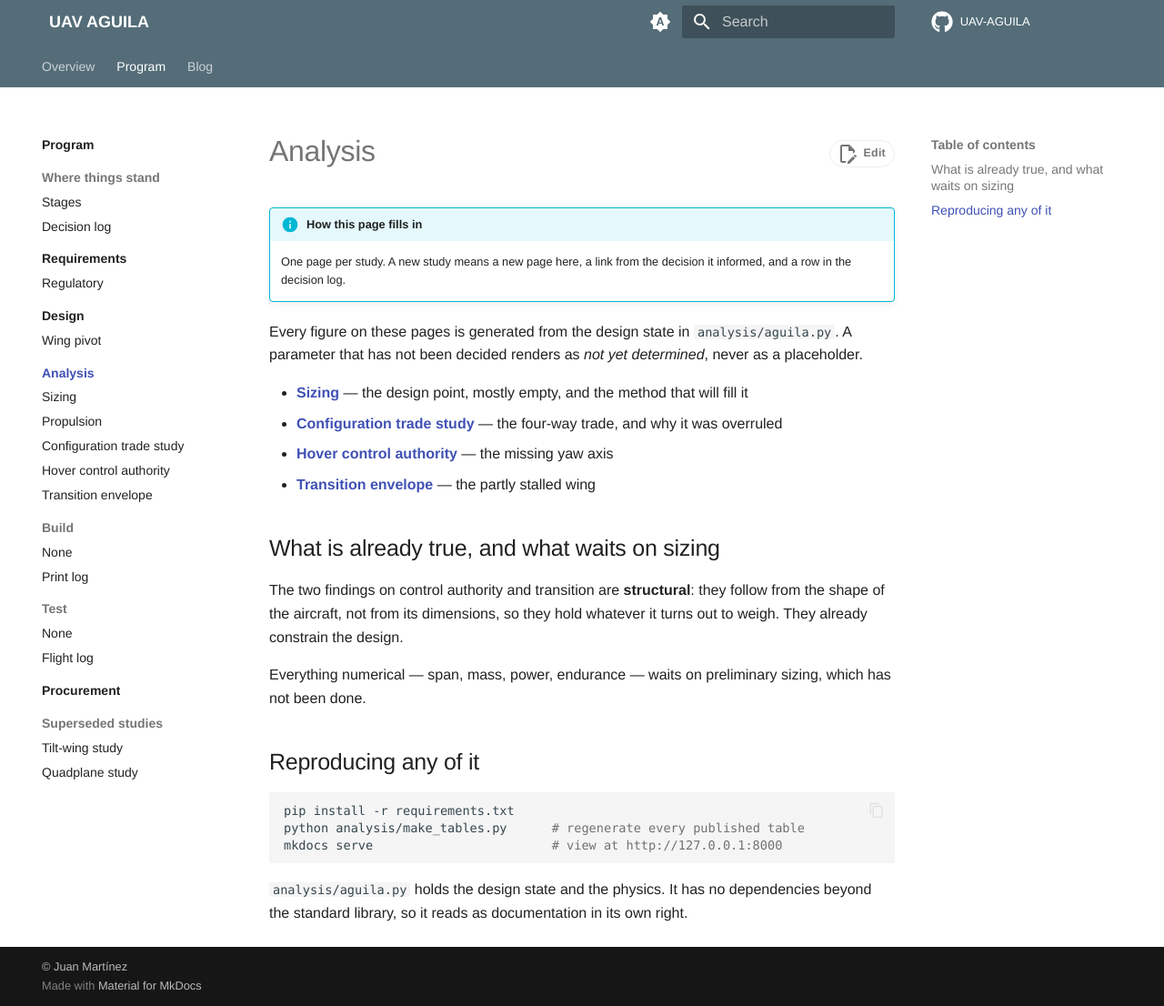
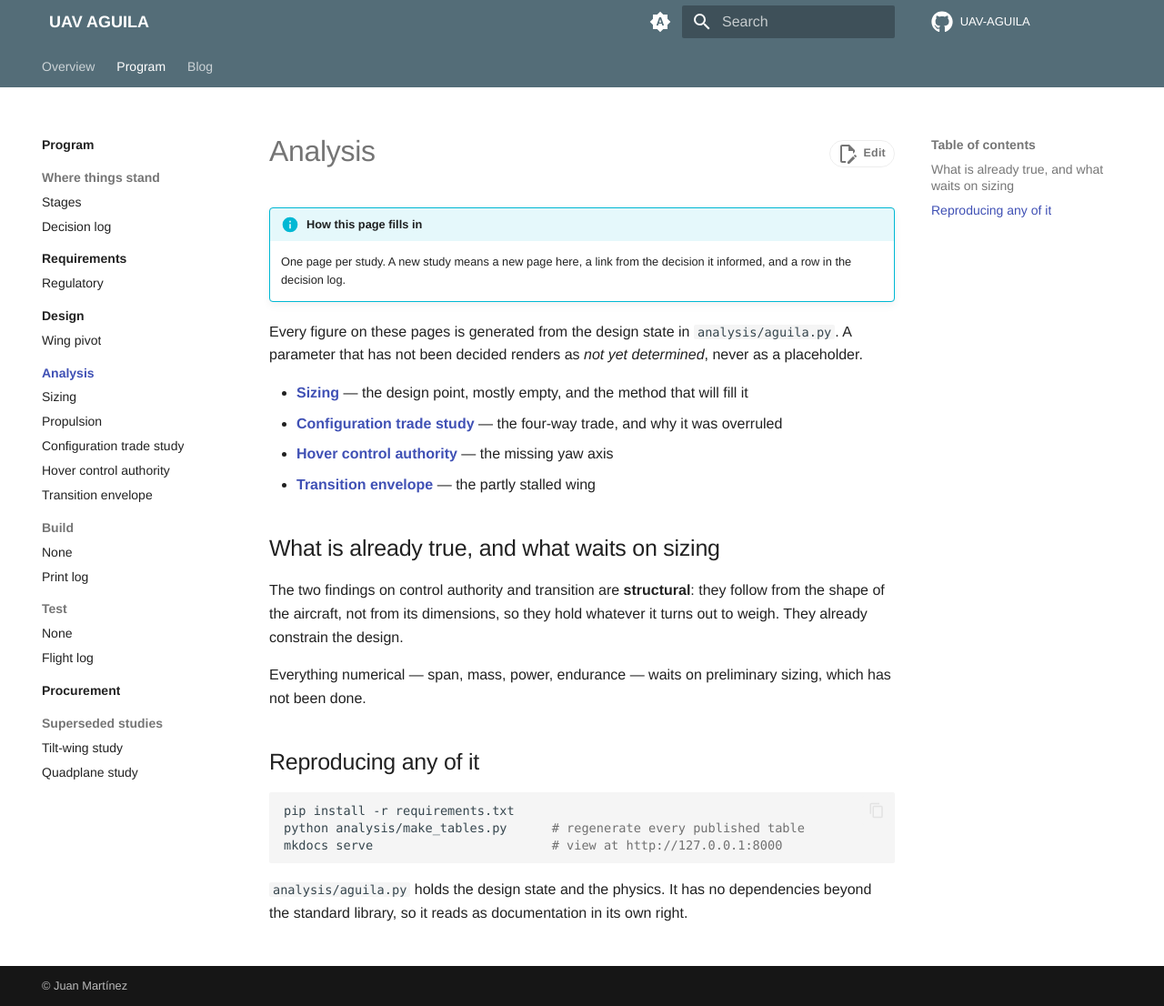
Before and after one commit to juanmasacova/UAV-AGUILA, an MkDocs documentation site: the page built from docs/analysis/index.md, in a window 1280 px wide and 1106 px high. Shown: the whole window at 91% size. Built offline with MkDocs 1.6.1 and Material for MkDocs 9.7.7, drawn with Linux system fonts in a browser that asks for light colours; comment, search, counter and statistics services are not loaded.

Commit message:
HELVETICA
HELVETICA

```diff
--- a/docs/stylesheets/extra.css
+++ b/docs/stylesheets/extra.css
@@ -1,11 +1,45 @@
-/* Helvetica everywhere. Helvetica is not installed on Windows or most Linux
-   machines, so the fallbacks matter: Arial and Liberation Sans are both
-   metric-compatible with Helvetica, meaning identical character widths and
-   line breaks. The page will look the same shape on every machine even where
-   the true face is missing. `theme.font: false` in mkdocs.yml stops Material
-   fetching Roboto from Google Fonts and overriding this. */
+/* ---------------------------------------------------------------------------
+   Typeface — Helvetica, actually Helvetica-shaped everywhere.
+
+   Helvetica itself is a licensed Linotype/Monotype face and cannot be served
+   as a webfont. It also is not installed on Windows or on most Linux and
+   Android devices, so a plain "Helvetica, Arial" stack silently becomes Arial
+   for the large majority of visitors — same widths, visibly different letters
+   (Arial's angled terminals, the curved leg on R, the missing spur on G).
+
+   TeX Gyre Heros is a free Helvetica clone derived from URW Nimbus Sans,
+   released under the GUST Font License, which permits redistribution. It is
+   drawn to Helvetica's shapes and metrics, so the site reads the same on every
+   machine instead of only on a Mac. Four faces, subset to Latin plus the
+   symbols the engineering pages use, about 105 kB total.
+
+   Real Helvetica still wins where it exists: it is listed first, and Heros is
+   the fallback for everyone else. License text sits beside the files.
+   `theme.font: false` in mkdocs.yml stops Material fetching Roboto over the top.
+   --------------------------------------------------------------------------- */
+@font-face {
+  font-family: "TeX Gyre Heros";
+  src: url("../assets/fonts/texgyreheros-regular.woff2") format("woff2");
+  font-weight: 400; font-style: normal; font-display: swap;
+}
+@font-face {
+  font-family: "TeX Gyre Heros";
+  src: url("../assets/fonts/texgyreheros-italic.woff2") format("woff2");
+  font-weight: 400; font-style: italic; font-display: swap;
+}
+@font-face {
+  font-family: "TeX Gyre Heros";
+  src: url("../assets/fonts/texgyreheros-bold.woff2") format("woff2");
+  font-weight: 700; font-style: normal; font-display: swap;
+}
+@font-face {
+  font-family: "TeX Gyre Heros";
+  src: url("../assets/fonts/texgyreheros-bolditalic.woff2") format("woff2");
+  font-weight: 700; font-style: italic; font-display: swap;
+}
+
 :root {
-  --md-text-font: "Helvetica Neue", Helvetica, Arial, "Liberation Sans", sans-serif;
+  --md-text-font: "Helvetica Neue", Helvetica, "TeX Gyre Heros", Arial, sans-serif;
   --md-code-font: "SFMono-Regular", Consolas, "Liberation Mono", Menlo, monospace;
 }
 
--- a/mkdocs.yml
+++ b/mkdocs.yml
@@ -55,6 +55,11 @@
       toggle:
         icon: material/brightness-4
         name: Switch to light mode
+
+extra:
+  # Drops the "Made with Material for MkDocs" line from the footer, leaving
+  # only the copyright. Supported by the theme, no template override needed.
+  generator: false
 
 extra_css:
   - stylesheets/extra.css
```
Also changed, not shown: docs/assets/fonts/LICENSE-TeX-Gyre-Heros.txt (added), docs/assets/fonts/texgyreheros-bold.woff2 (added), docs/assets/fonts/texgyreheros-bolditalic.woff2 (added), docs/assets/fonts/texgyreheros-italic.woff2 (added), docs/assets/fonts/texgyreheros-regular.woff2 (added).
